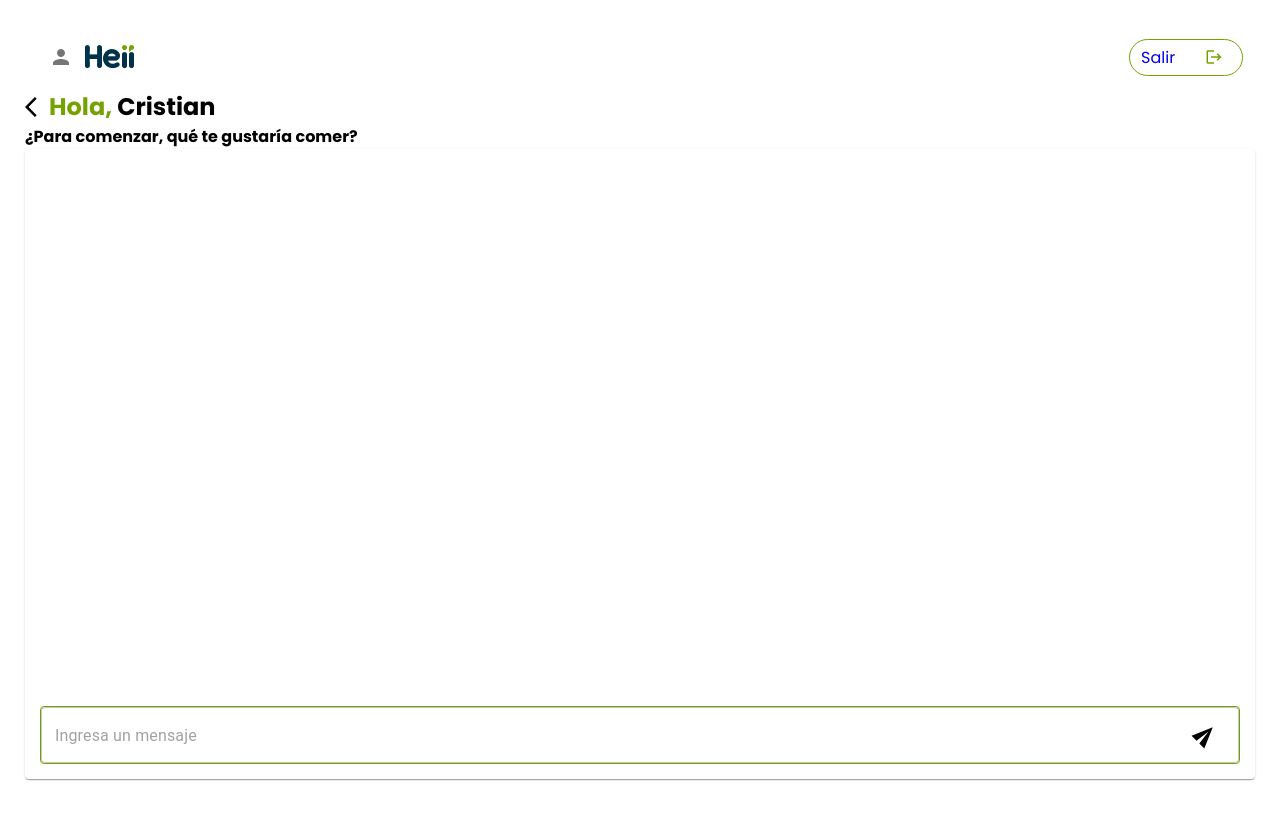
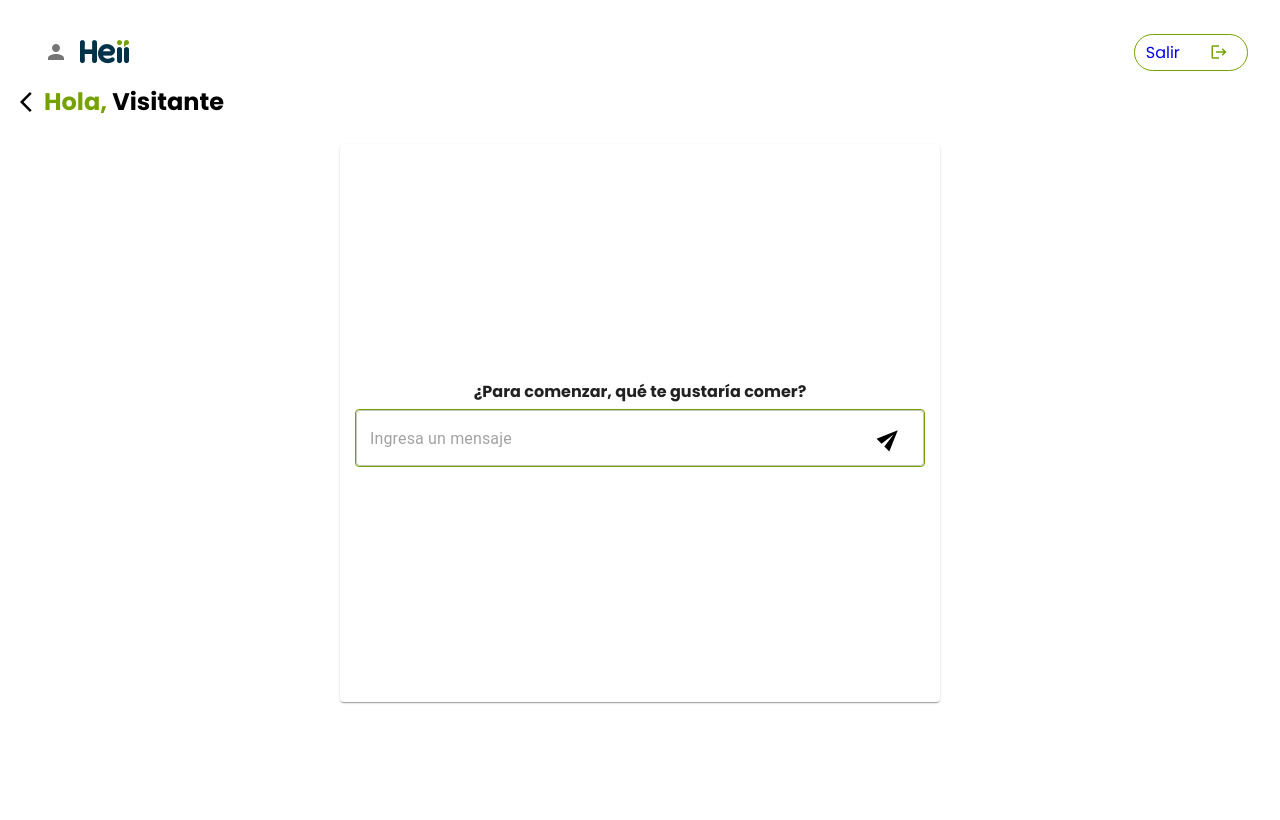
Before and after one commit to repopruebas037/frontreact, a React (Create React App) app: page /chatbot in a window 1280 px wide. Built offline with nearby package versions, Linux system fonts and the light colour scheme.

Commit message:
fix chatbot

```diff
--- a/src/modules/chatbot/components/UserChat.tsx
+++ b/src/modules/chatbot/components/UserChat.tsx
@@ -1,67 +1,108 @@
-import { Box, styled } from '@mui/system';
+import { Box, padding, styled } from '@mui/system';
 import ArrowBackIosIcon from '@mui/icons-material/ArrowBackIos';
-import op1 from '../../../assets/images/op1.png'
-import op2 from '../../../assets/images/op2.png'
-import op3 from '../../../assets/images/op3.png'
 import { Card } from '@mui/material';
 import { useEffect, useRef, useState } from 'react';
 import ChatInput from './ChatInput';
-import ChatMessage, { Message } from './ChatMessage';
 import HeiiHeader from '../../common/components/HeiiHeader'
+import ChatMessage, { Message } from '../containers/ChatMessage';
 
 type ChatbotProps = {
-  chatResponse: string;
-  onUserSend: (message: string) => Promise<string>;
+  messages: Message[];
+  onUserSend: (user_prompt: string) => Promise<string>;
 };
 
-const Chatbot: React.FC<ChatbotProps> = ({ chatResponse, onUserSend }) => {
+const Chatbot: React.FC<ChatbotProps> = ({ messages, onUserSend }) => {
 
   const ContainerDiv = styled('div')({
+    padding: '20px',
+    boxSizing: 'border-box',
+    width: '100vw',
+    height: '100vh',
+    overflow: 'hidden',
+    '@media (max-width:600px)': {
+      padding: '10px'
+    }
+  });
+
+  const ChatContainer = styled('div')({
     display: 'flex',
     flexDirection: 'column',
+    alignItems: 'center',
+    justifyContent: 'center',
+    width: '100%',
+    height: '80%',
     padding: '25px',
+    boxSizing: 'border-box',
+    '@media (max-width):600px': {
+      padding: '15px'
+    }
   });
 
   const NavBar = styled('div')({
     display: 'flex',
-    alignItems: 'center'
+    alignItems: 'center',
+    '@media (max-width: 600px)': {
+      flexDirection: 'column',
+      alignItems: 'flex-start',
+    },
   });
 
   const menuNav = {
     color: '#75A200'
   };
 
-  const [messages, setMessages] = useState<Message[]>([]);
+  const StyledCard = styled(Card)({
+    width: '60%',
+    maxWidth: '600px',
+    height: '100%',
+    display: 'flex',
+    flexDirection: 'column',
+    justifyContent: 'center',
+    padding: '15px',
+    boxSizing: 'border-box',
+    '@media (max-width: 600px)': {
+      width: '90%',
+    }
+  });
+
   const messagesEndRef = useRef<HTMLDivElement>(null);
+  const chatContainerRef = useRef<HTMLDivElement | null>(null);
+  const defaultMessageRef = useRef<HTMLDivElement | null>(null);
 
-  const handleSend = (message: string) => {
-    console.log(message)
-    setMessages([...messages, { message, images: [], sender: 'user' }]);
-
-    // Simula una respuesta del chatbot después de 1 segundo
-    setTimeout(() => {
-      setMessages((prevMessages) => [
-        ...prevMessages,
-        {
-          message: 'Claro! en seguida hay algunas '
-            + 'opciones que te encantarán, '
-            + 'y lo mejor, que están cerca a tu ubicación',
-          images: [op1, op2, op3],
-          sender: 'bot',
-        }
-      ]);
-    }, 1000);
-  };
-
+  /**
+   * Hace que la barra de scroll se ubique al final de contenedor
+   */
   const scrollToBottom = () => {
-    //messagesEndRef.current?.scrollIntoView({ behavior: "smooth" });
-    if (messagesEndRef.current) {
+    if (messages.length >= 1 && messagesEndRef.current) {
       messagesEndRef.current.scrollIntoView({ behavior: "smooth" });
     }
   };
 
+  /**
+   * Modifica el box que contine el chat y mueve el input al
+   * fondo del contenedor del chat cuando inicia la
+   * interacción con el chatbot
+   */
+  const fixChatBox = () => {
+    if (messages.length >= 1 && chatContainerRef.current) {
+      chatContainerRef.current.style.flex = '1';
+      chatContainerRef.current.style.padding = '10px';
+    }
+  }
+
+  /**
+   * Desaparece en el mensaje por defecto cuando inicia la interacción
+   */
+  const hideDefaultMessage = () => {
+    if (messages.length >= 1 && defaultMessageRef.current) {
+      defaultMessageRef.current.style.display = 'none';
+    }
+  }
+
   useEffect(() => {
     scrollToBottom();
+    fixChatBox();
+    hideDefaultMessage();
   }, [messages]);
 
   return (
@@ -70,27 +111,15 @@ const Chatbot: React.FC<ChatbotProps> = ({ chatResponse, onUserSend }) => {
       <NavBar>
         <ArrowBackIosIcon />
         <h2 style={menuNav} >Hola,&nbsp;</h2>
-        <h2>Cristian</h2>
+        <h2>Visitante</h2>
       </NavBar>
 
-      <div>
-        <h4>¿Para comenzar, qué te gustaría comer?</h4>
-      </div>
-
-      <div>
-        <Card
-          style={{
-            height: '600px',
-            display: 'flex',
-            flexDirection: 'column',
-            padding: '15px'
-          }}
-        >
+      <ChatContainer>
+        <StyledCard>
           <Box
+            ref={chatContainerRef}
             sx={{
-              flex: 1,
-              overflowY: 'auto',
-              padding: '20px',
+              flex: 0,
               "&::-webkit-scrollbar": {
                 width: "6px"
               },
@@ -100,32 +129,30 @@ const Chatbot: React.FC<ChatbotProps> = ({ chatResponse, onUserSend }) => {
               },
               display: 'flex',
               flexDirection: 'column',
+              '@media (max-width: 600px)': {
+                padding: '10px',
+              },
             }}
+
           >
-            {chatResponse}
+            <div ref={defaultMessageRef} style={{ textAlign: 'center', marginBottom: '5px' }}  >
+              <h4>¿Para comenzar, qué te gustaría comer?</h4>
+            </div>
+            {messages.map((msg, index) => (
+              <ChatMessage key={index}
+                message={msg.message}
+                images={msg.images}
+                sender={msg.sender} />
+            ))}
 
             <div ref={messagesEndRef} />
           </Box>
           <ChatInput onSend={onUserSend} />
-        </Card>
-      </div>
-      <Card
-        sx={{ maxWidth: 400, height: 'auto' }}
-        style={{
-          backgroundColor: '#F5F5F5',
-          margin: '8px 0'
-        }}
-      >
-      </Card>
+        </StyledCard>
+
+      </ChatContainer>
     </ContainerDiv>
   )
 }
 
 export default Chatbot;
-
-/**{messages.map((msg, index) => (
-              <ChatMessage key={index}
-                message={msg.message}
-                images={msg.images}
-                sender={msg.sender} />
-            ))} */
--- a/src/modules/chatbot/containers/Chatbot.tsx
+++ b/src/modules/chatbot/containers/Chatbot.tsx
@@ -1,28 +1,41 @@
-import React, { useEffect, useState } from 'react'
+import { useState } from 'react';
 import UserChat from '../components/UserChat'
+import { Message } from './ChatMessage';
 
 const Chatbot = () => {
 
     const [chatResponse, setChatResponse] = useState("");
+    const [messages, setMessages] = useState<Message[]>([]);
 
-
-    const handleUserSend = async (message: string) => {
-        const res = await fetch('api/chat', {
+    const handleUserSend = async (user_prompt: string) => {
+        const res = await fetch('http://localhost:8000/chatbot/v1/chat', {
             method: 'POST',
             headers: { 'Content-Type': 'application/json' },
-            body: JSON.stringify({ message })
+            body: JSON.stringify({ user_prompt })
         });
 
         if (!res.ok) throw new Error('Error en la API');
 
         const data = await res.json();
-
-        setChatResponse(data.response)
-        return chatResponse
+        handleSend(user_prompt, data.message)
+        return chatResponse;
     }
 
+    const handleSend = (user_prompt: string, message: string) => {
+        setMessages([...messages, { message: user_prompt, images: [], sender: 'user' }]);
+
+        setMessages((prevMessages) => [
+            ...prevMessages,
+            {
+                message: message,
+                images: [],
+                sender: 'bot',
+            }
+        ]);
+    };
+
     return (
-        <UserChat chatResponse={chatResponse} onUserSend={handleUserSend} />
+        <UserChat messages={messages} onUserSend={handleUserSend} />
     )
 }
 
```
Also changed, not shown: src/modules/chatbot/components/ChatInput.tsx (+3 -6 lines), src/modules/chatbot/containers/ChatMessage.tsx (renamed from src/modules/chatbot/components/ChatMessage.tsx).
